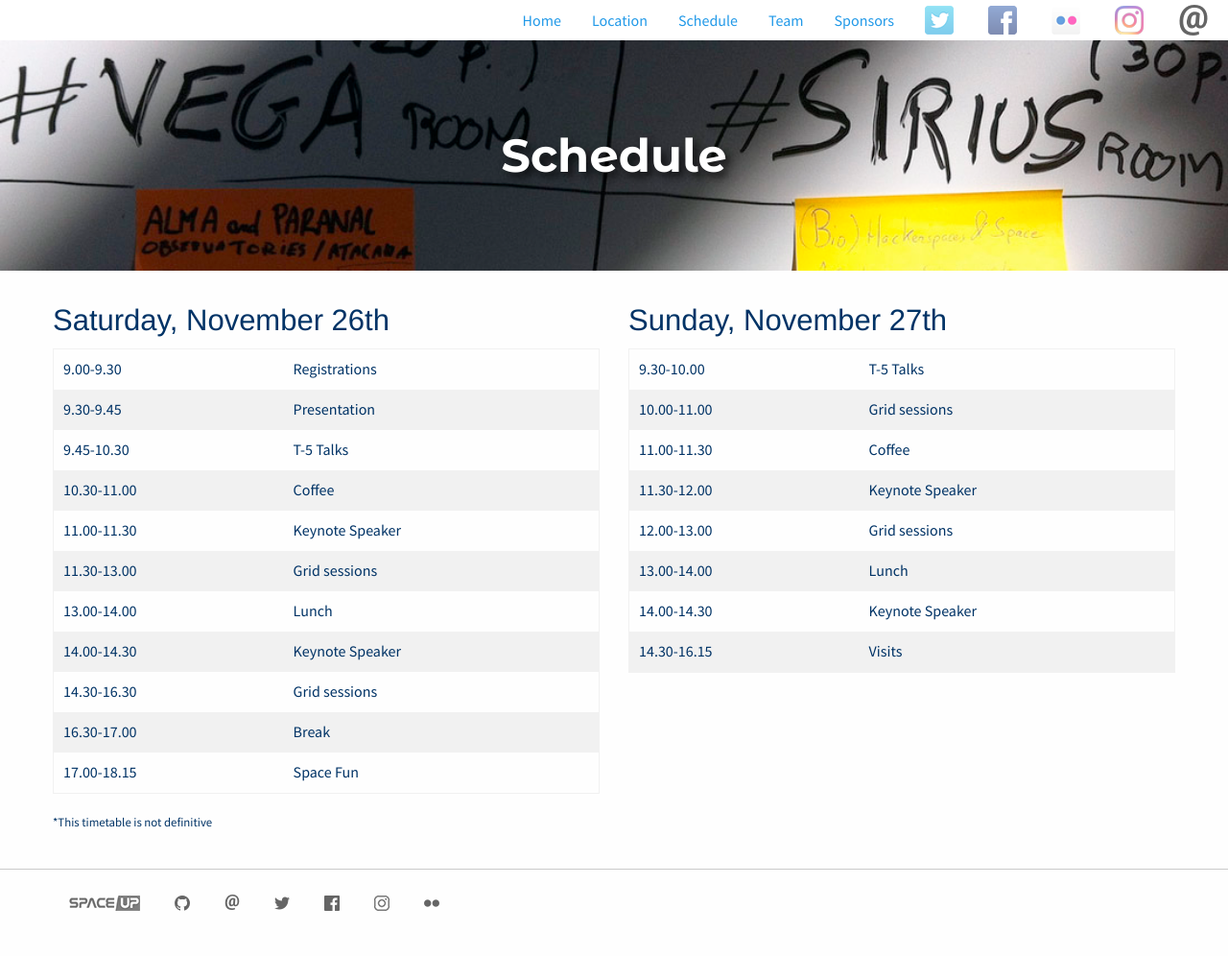
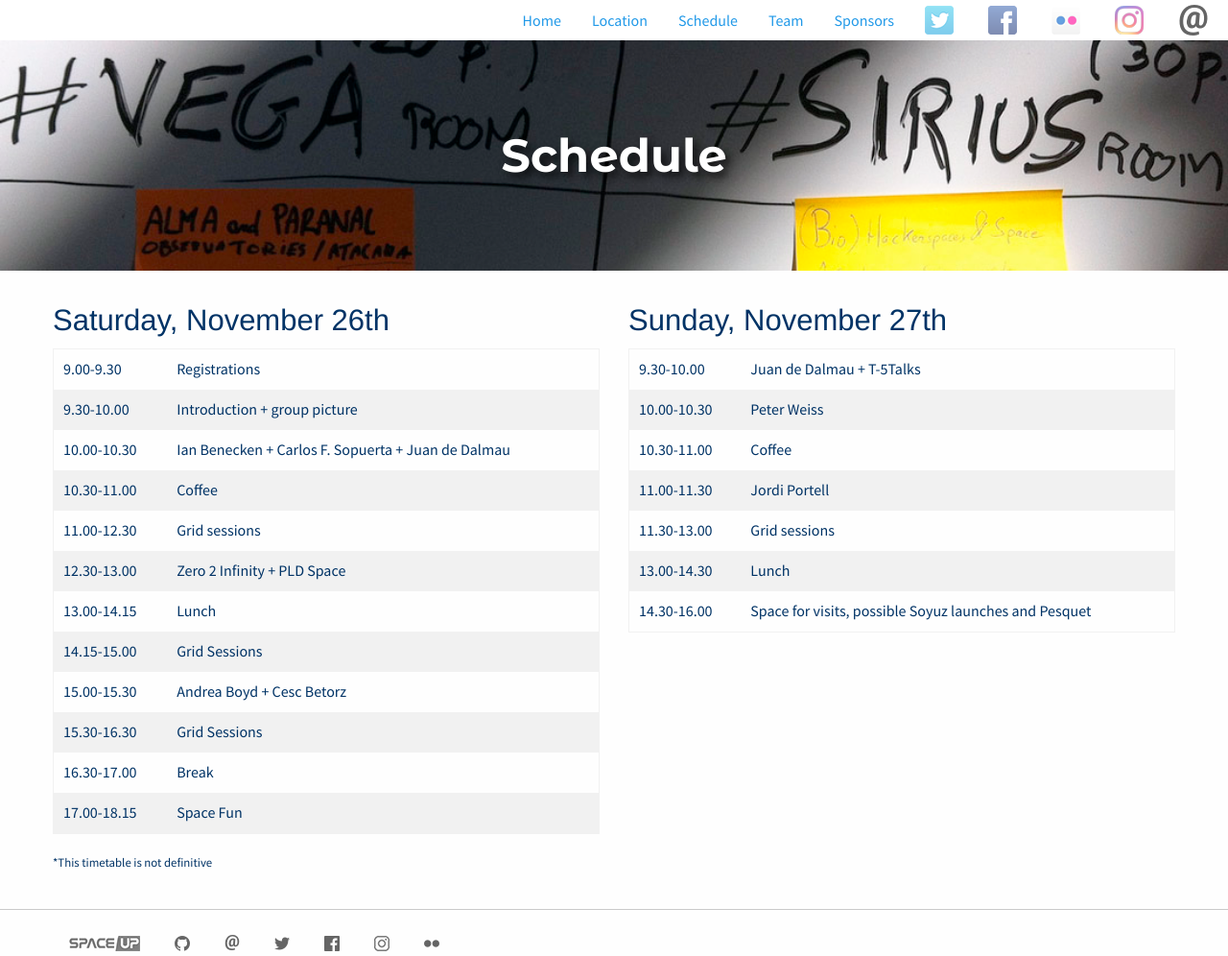
Before and after one commit to xuanxu/spaceup_bcn, a Jekyll site: the page built from schedule.html, in a window 1280 px wide. Shown: the whole page at 96% size. Built offline with Jekyll 4.4.1, drawn with Linux system fonts in a browser that asks for light colours; before the commit the page ends 954 px from its top, so only the background shows below that.

Commit message:
updates schedule

```diff
--- a/schedule.html
+++ b/schedule.html
@@ -10,7 +10,6 @@ permalink: /schedule/
 <div class="row">
   <div class="medium-6 columns">
     <h3>Saturday, November 26th </h2>
-
     <table>
       <tbody>
         <tr>
@@ -18,36 +17,40 @@ permalink: /schedule/
           <td>Registrations</td>
         </tr>
         <tr>
-          <td>9.30-9.45</td>
-          <td>Presentation</td>
+          <td>9.30-10.00</td>
+          <td>Introduction + group picture</td>
         </tr>
         <tr>
-          <td>9.45-10.30</td>
-          <td>T-5 Talks</td>
+          <td>10.00-10.30</td>
+          <td>Ian Benecken + Carlos F. Sopuerta + Juan de Dalmau</td>
         </tr>
         <tr>
           <td>10.30-11.00</td>
           <td>Coffee</td>
         </tr>
         <tr>
-          <td>11.00-11.30</td>
-          <td>Keynote Speaker</td>
-        </tr>
-        <tr>
-          <td>11.30-13.00</td>
+          <td>11.00-12.30</td>
           <td>Grid sessions</td>
         </tr>
         <tr>
-          <td>13.00-14.00</td>
+          <td>12.30-13.00</td>
+          <td>Zero 2 Infinity + PLD Space</td>
+        </tr>
+        <tr>
+          <td>13.00-14.15</td>
           <td>Lunch</td>
         </tr>
         <tr>
-          <td>14.00-14.30</td>
-          <td>Keynote Speaker</td>
+          <td>14.15-15.00</td>
+          <td>Grid Sessions</td>
         </tr>
         <tr>
-          <td>14.30-16.30</td>
-          <td>Grid sessions</td>
+          <td>15.00-15.30</td>
+          <td>Andrea Boyd + Cesc Betorz</td>
+        </tr>
+        <tr>
+          <td>15.30-16.30</td>
+          <td>Grid Sessions</td>
         </tr>
         <tr>
           <td>16.30-17.00</td>
@@ -67,35 +70,31 @@ permalink: /schedule/
       <tbody>
         <tr>
           <td>9.30-10.00</td>
-          <td>T-5 Talks</td>
+          <td>Juan de Dalmau + T-5Talks</td>
         </tr>
         <tr>
-          <td>10.00-11.00</td>
+          <td>10.00-10.30</td>
+          <td>Peter Weiss</td>
+        </tr>
+        <tr>
+          <td>10.30-11.00</td>
+          <td>Coffee</td>
+        </tr>
+        <tr>
+          <td>11.00-11.30</td>
+          <td>Jordi Portell</td>
+        </tr>
+        <tr>
+          <td>11.30-13.00</td>
           <td>Grid sessions</td>
         </tr>
         <tr>
-          <td>11.00-11.30</td>
-          <td>Coffee</td>
-        </tr>
-        <tr>
-          <td>11.30-12.00</td>
-          <td>Keynote Speaker</td>
-        </tr>
-        <tr>
-          <td>12.00-13.00</td>
-          <td>Grid sessions</td>
-        </tr>
-        <tr>
-          <td>13.00-14.00</td>
+          <td>13.00-14.30</td>
           <td>Lunch</td>
         </tr>
         <tr>
-          <td>14.00-14.30</td>
-          <td>Keynote Speaker</td>
-        </tr>
-        <tr>
-          <td>14.30-16.15</td>
-          <td>Visits</td>
+          <td>14.30-16.00</td>
+          <td>Space for visits, possible Soyuz launches and Pesquet</td>
         </tr>
       </tbody>
     </table>
```
